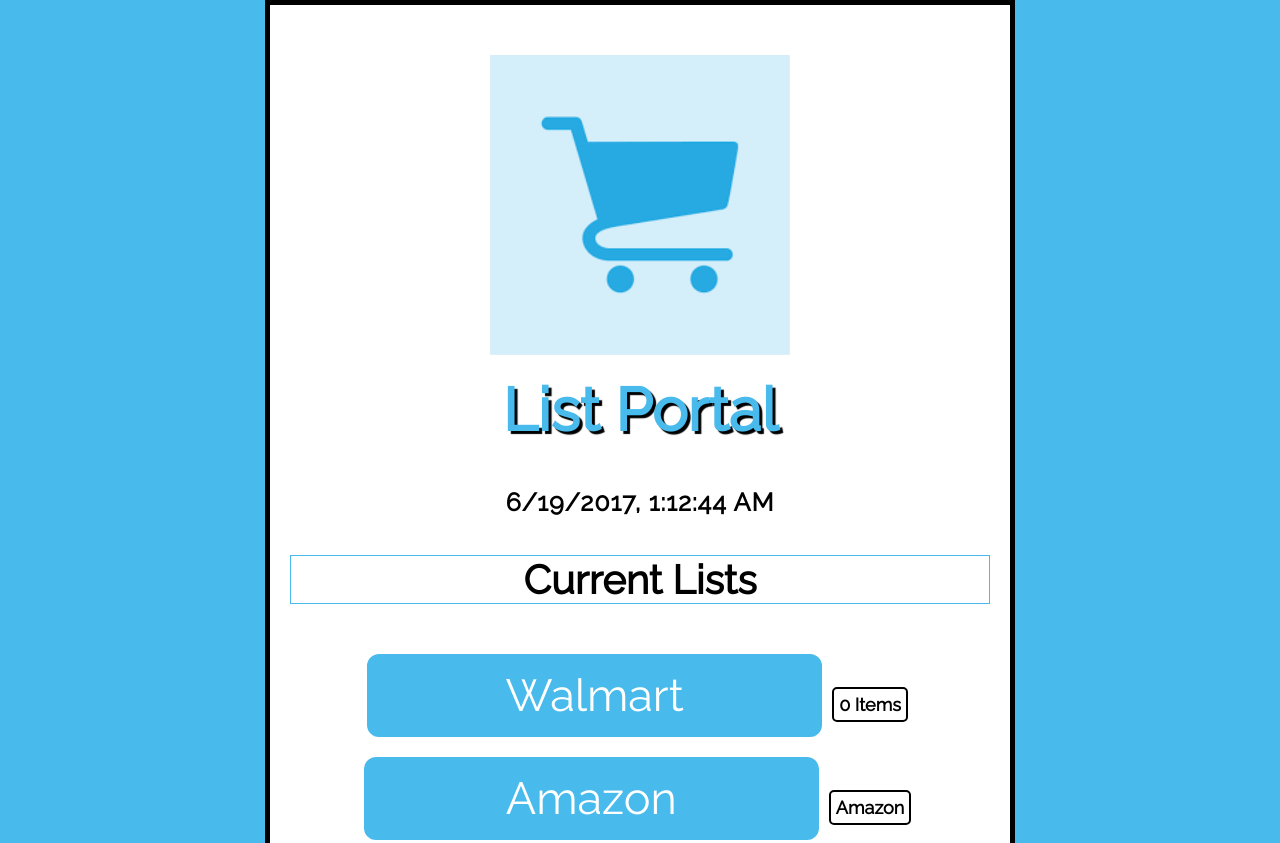
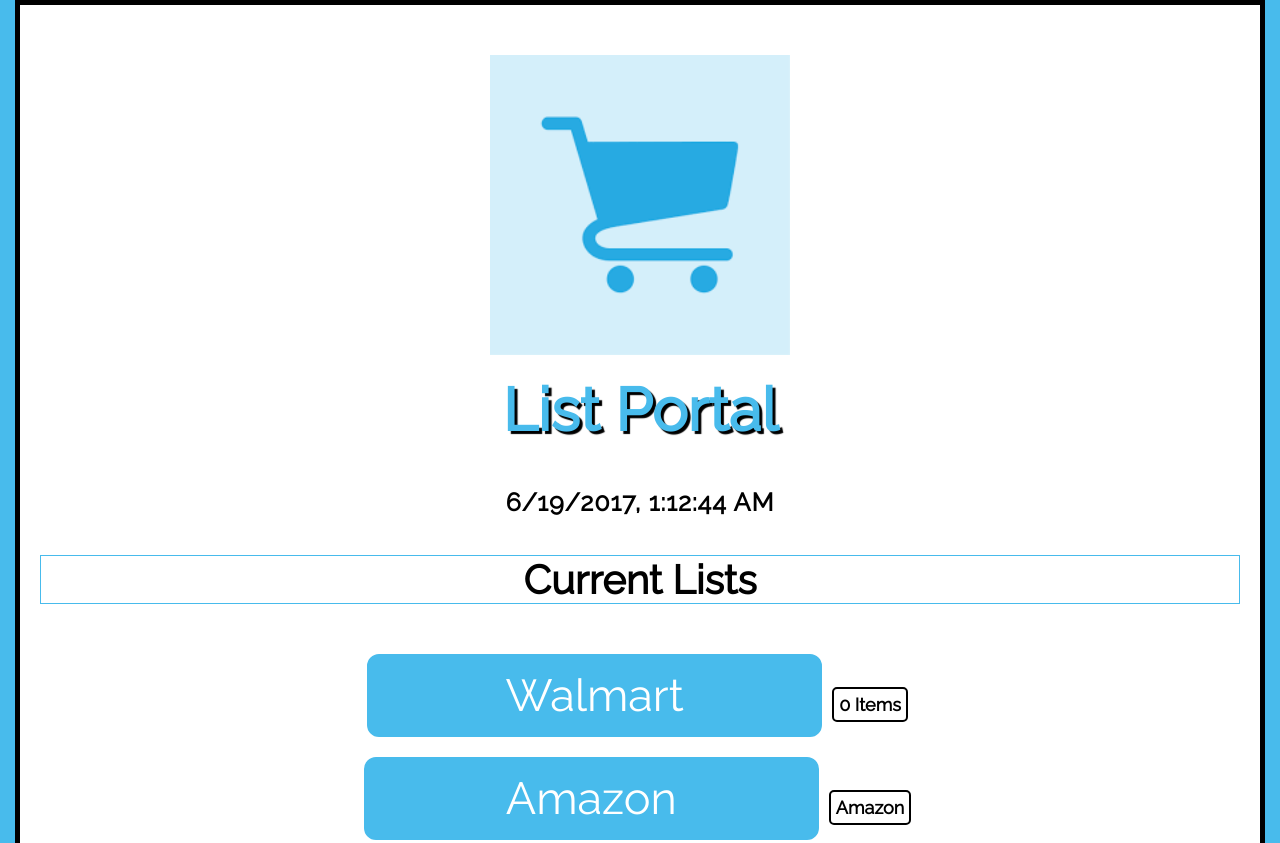
Before and after one commit to favaroj/shopping-list, a website: page index.html in a window 1280 px wide. Shown: the top 843 px of the page. Drawn offline with Linux system fonts and the light colour scheme; no server answers.

Commit message:
Fixed background width

```diff
--- a/css/app.css
+++ b/css/app.css
@@ -183,7 +183,7 @@
 }
 
 body {
-	width: 700px;
+	width: 1200px;
 	height: auto;
 	margin: 0 auto;
 	background-color: white;
```
